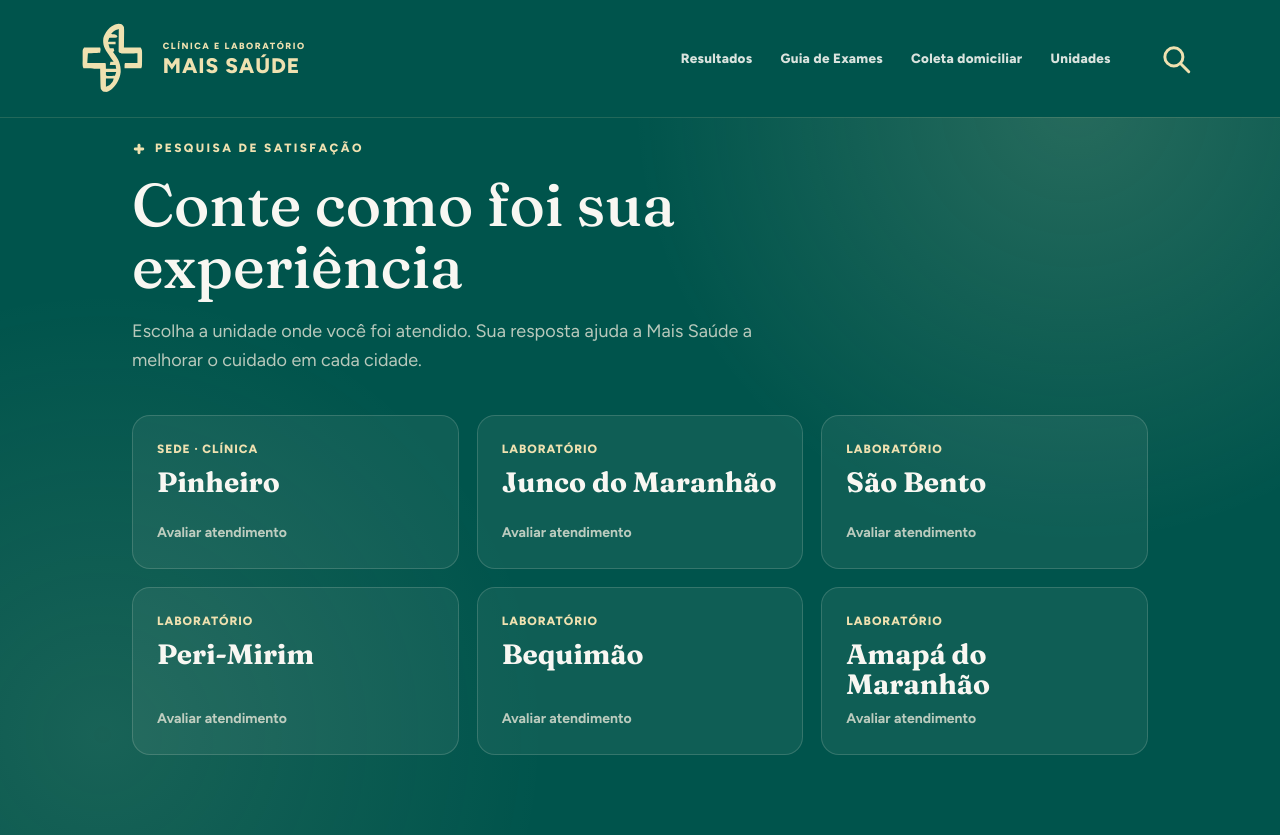
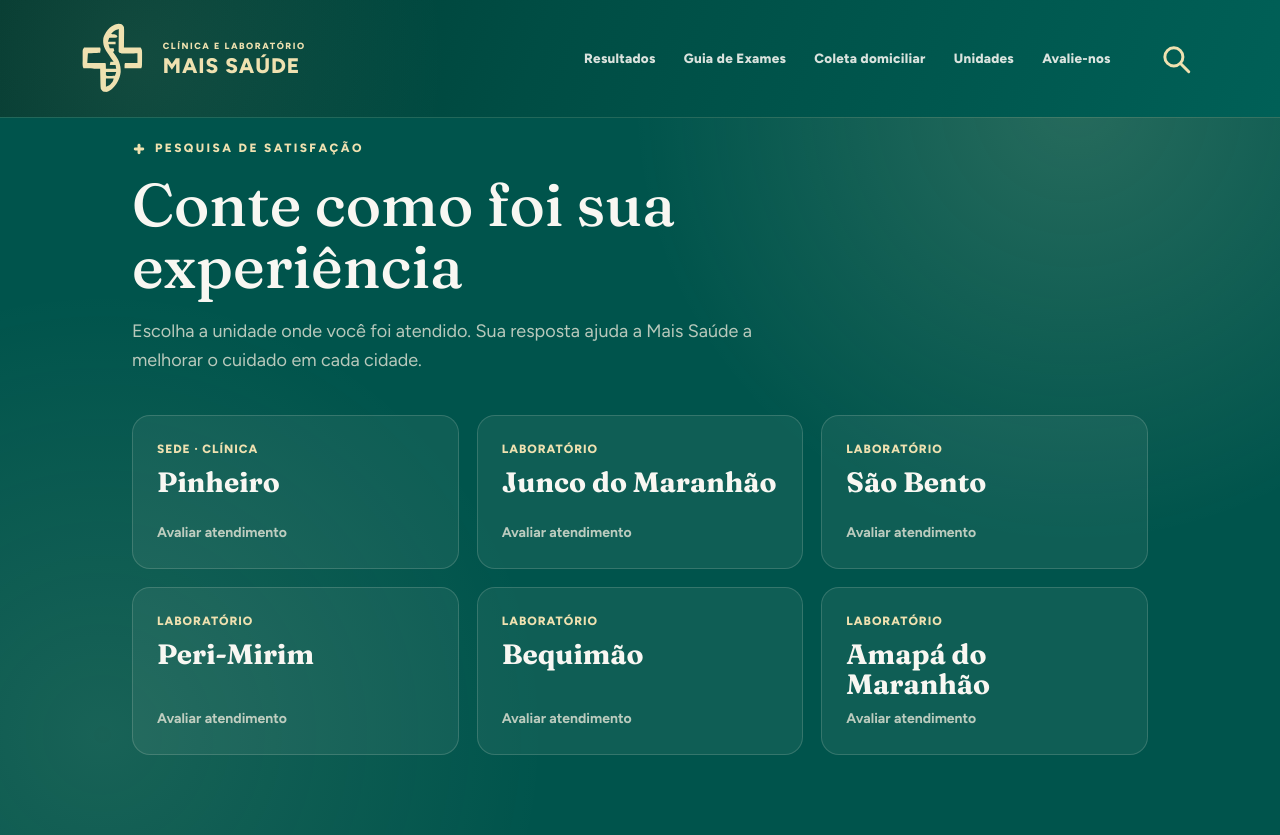
Before and after one commit to CaioDD/nps-mais-saude, a Next.js app: page /nps in a window 1280 px wide. Built offline with nearby package versions, Linux system fonts and the light colour scheme.

Commit message:
feat: refina cabecalho e adiciona avaliacao

```diff
--- a/src/app/globals.css
+++ b/src/app/globals.css
@@ -1710,7 +1710,9 @@
   padding: 18px clamp(24px, 6vw, 88px);
   border: 0;
   border-radius: 0;
-  background: var(--green);
+  background:
+    radial-gradient(circle at 11% 50%, rgba(239, 225, 176, .08) 0%, rgba(239, 225, 176, 0) 27%),
+    linear-gradient(110deg, #00382f 0%, #004d44 42%, #006057 100%);
   box-shadow: 0 1px 0 rgba(239, 225, 176, .14);
 }
 
@@ -1718,7 +1720,10 @@
   min-height: 82px;
   padding: 10px clamp(24px, 6vw, 88px);
   border-radius: 0;
-  background: rgba(0, 84, 76, .98);
+  background:
+    radial-gradient(circle at 10% 50%, rgba(239, 225, 176, .06) 0%, rgba(239, 225, 176, 0) 25%),
+    linear-gradient(110deg, rgba(0, 56, 47, .99) 0%, rgba(0, 77, 68, .98) 44%, rgba(0, 96, 87, .97) 100%);
+  backdrop-filter: blur(10px);
 }
 
 .brand-official {
@@ -2111,7 +2116,7 @@
   line-height: 1;
 }
 
-@media (min-width: 721px) and (max-width: 900px) {
+@media (min-width: 721px) and (max-width: 1040px) {
   .brand-wordmark {
     display: none;
   }
--- a/src/components/site-header.tsx
+++ b/src/components/site-header.tsx
@@ -11,6 +11,7 @@
   { id: 'o-que-fazemos', href: '/#o-que-fazemos', label: 'Guia de Exames' },
   { id: 'coleta', href: '/#onde-estamos', label: 'Coleta domiciliar' },
   { id: 'unidades', href: '/#onde-estamos', label: 'Unidades' },
+  { id: 'avaliar', href: '/nps', label: 'Avalie-nos' },
 ];
 
 type Panel = 'menu' | 'search' | null;
```
